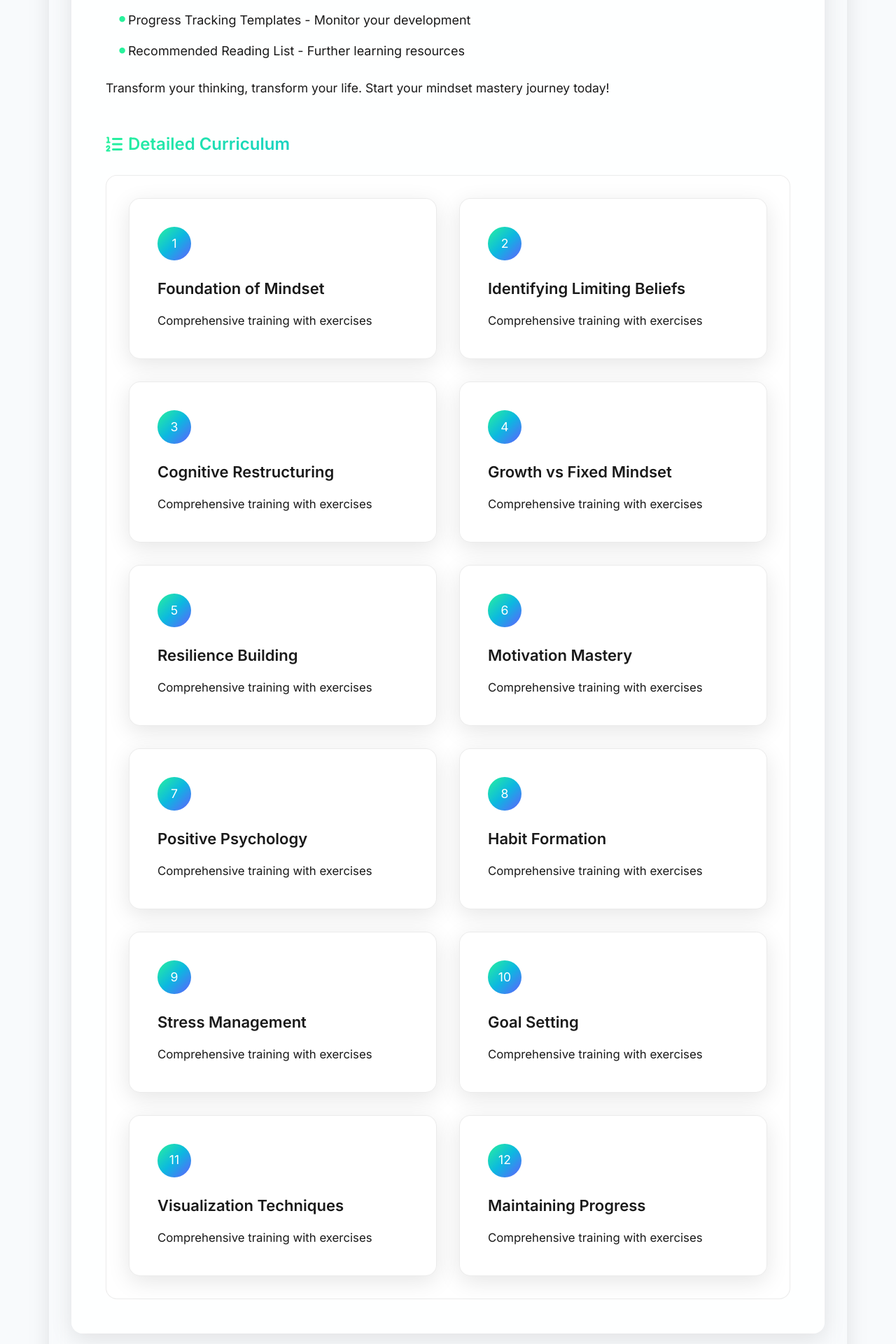
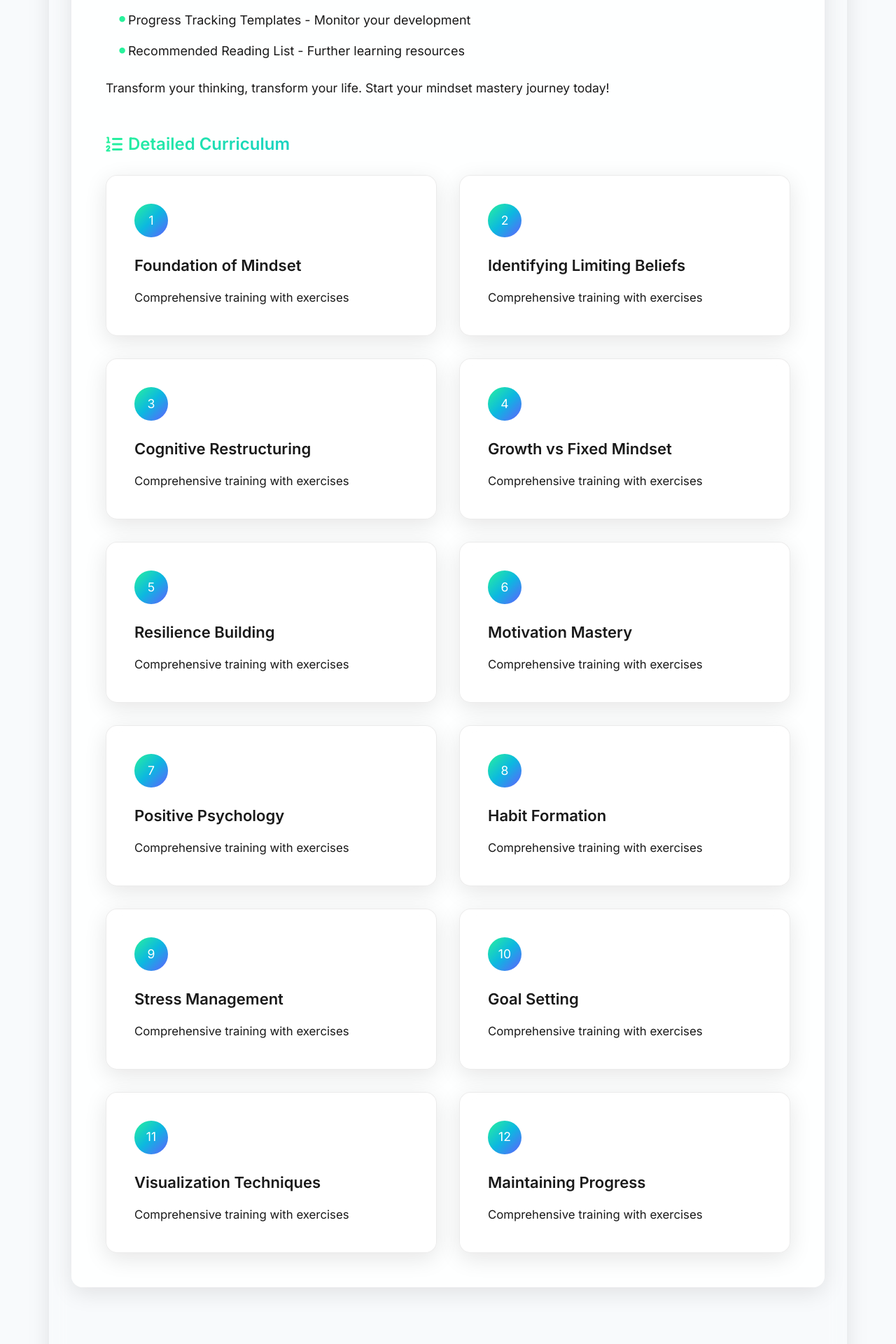
Before and after one commit to WillEasyStart/WillBio.github.io, a Jekyll site: the page built from _shop_items/productivity-toolkit.md, in a window 1280 px wide. Shown: the part 3737-5657 px from the top of the page at 70% size. Built offline with Jekyll 4.4.1, drawn with Linux system fonts in a browser that asks for light colours; nearby versions of some CDN libraries.

Commit message:
Update _product.scss

```diff
--- a/_sass/_product.scss
+++ b/_sass/_product.scss
@@ -398,15 +398,6 @@
 
 .course-modules {
   margin-top: 3rem;
-  padding: 0 1rem;
-
-  @media (min-width: 768px) {
-    padding: 0 2rem;
-  }
-
-  @media (min-width: 1024px) {
-    padding: 0;
-  }
 }
 
 .module-title {
@@ -420,10 +411,6 @@
   display: grid;
   grid-template-columns: repeat(auto-fill, minmax(300px, 1fr));
   gap: 1.5rem;
-  padding: 1.5rem;
-  background: var(--card-bg, rgba(255, 255, 255, 0.02));
-  border-radius: var(--radius, 8px);
-  border: 1px solid var(--border-color, rgba(255, 255, 255, 0.05));
 }
 
 .module-card {
@@ -594,7 +581,6 @@
   .modules-container {
     grid-template-columns: repeat(auto-fill, minmax(320px, 1fr));
     gap: 1.5rem;
-    padding: 1.5rem;
   }
 
   .module-card {
@@ -717,7 +703,6 @@
   .modules-container {
     grid-template-columns: repeat(auto-fill, minmax(380px, 1fr));
     gap: 2rem;
-    padding: 2rem;
   }
 
   .module-card {
```
